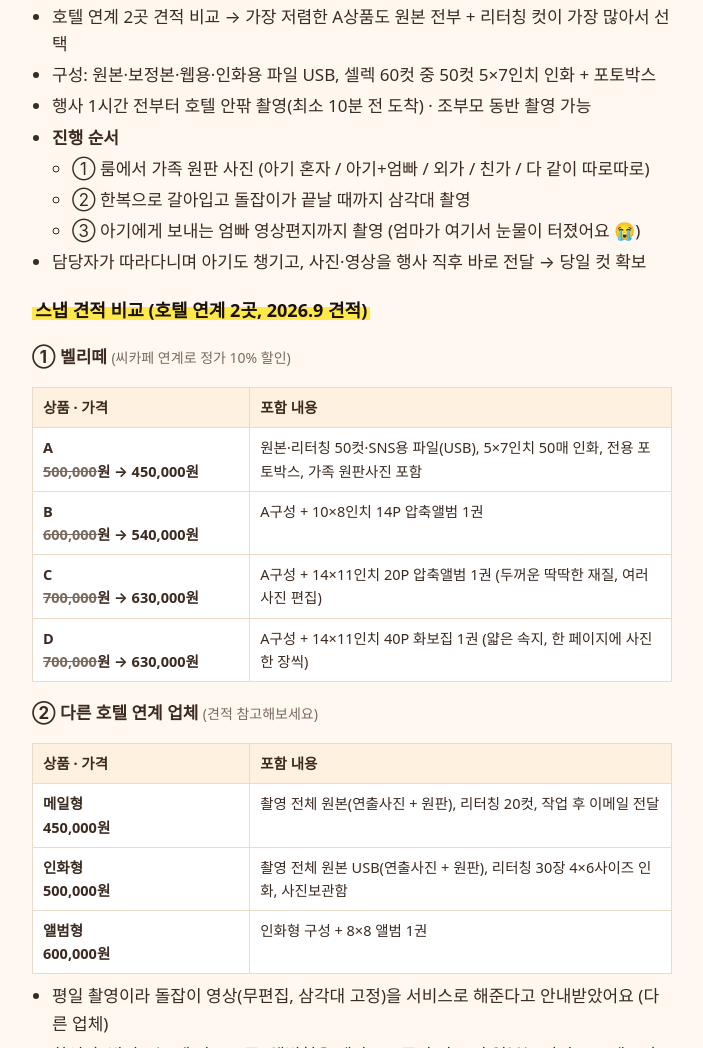
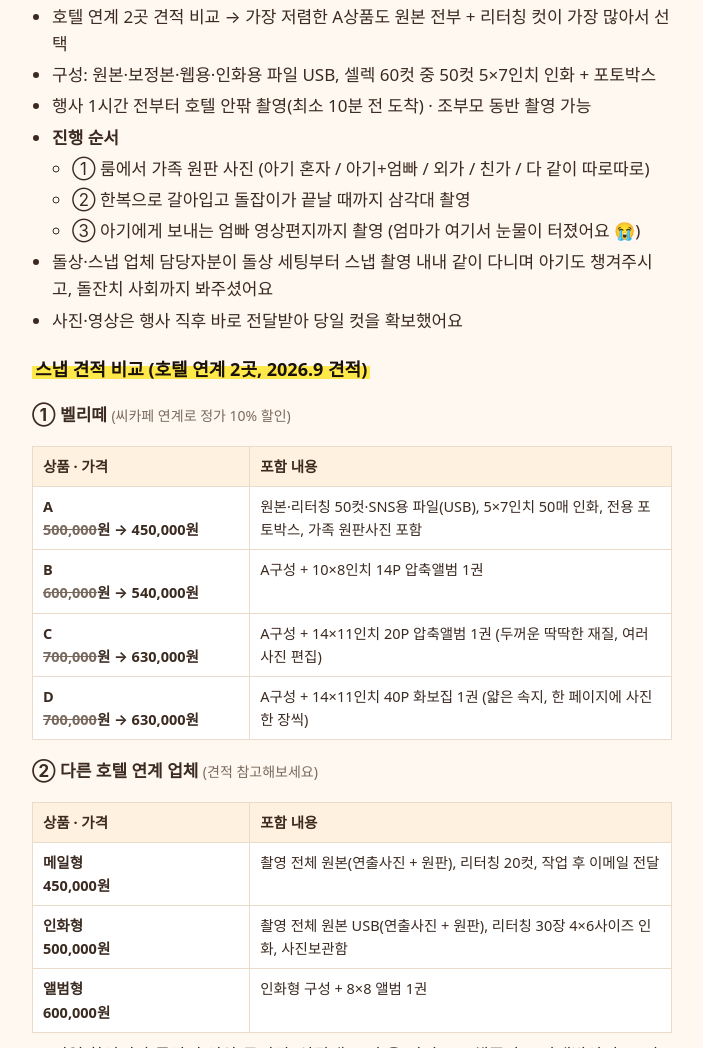
Before and after one commit to ybybgo/seoul-buffet-dol-budget, a plain HTML site: page index.html in a window 1280 px wide. Shown: the part 2228-3276 px from the top of the page, without its empty margins (288-991 px from the left). Drawn offline with Linux system fonts and the light colour scheme.

Commit message:
스냅 담당자 설명 정정
Co-Authored-By: Claude Sonnet 5.5 <noreply@anthropic.com>

```diff
--- a/index.html
+++ b/index.html
@@ -123,7 +123,7 @@ footer{margin-top:34px;color:var(--muted);font-size:13px}
 <li>① 룸에서 가족 원판 사진 (아기 혼자 / 아기+엄빠 / 외가 / 친가 / 다 같이 따로따로)</li>
 <li>② 한복으로 갈아입고 돌잡이가 끝날 때까지 삼각대 촬영</li>
 <li>③ 아기에게 보내는 엄빠 영상편지까지 촬영 (엄마가 여기서 눈물이 터졌어요 😭)</li></ul></li>
-<li>담당자가 따라다니며 아기도 챙기고, 사진·영상을 행사 직후 바로 전달 → 당일 컷 확보</li></ul>
+<li>돌상·스냅 업체 담당자분이 돌상 세팅부터 스냅 촬영 내내 같이 다니며 아기도 챙겨주시고, 돌잔치 사회까지 봐주셨어요</li><li>사진·영상은 행사 직후 바로 전달받아 당일 컷을 확보했어요</li></ul>
 
 <h3><span>스냅 견적 비교 (호텔 연계 2곳, 2026.9 견적)</span></h3>
 <p><b>① 벨리떼</b> <span class="note">(씨카페 연계로 정가 10% 할인)</span></p>
```
